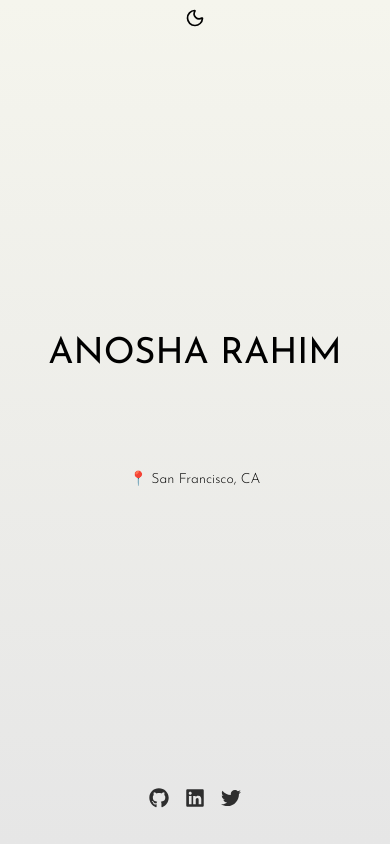
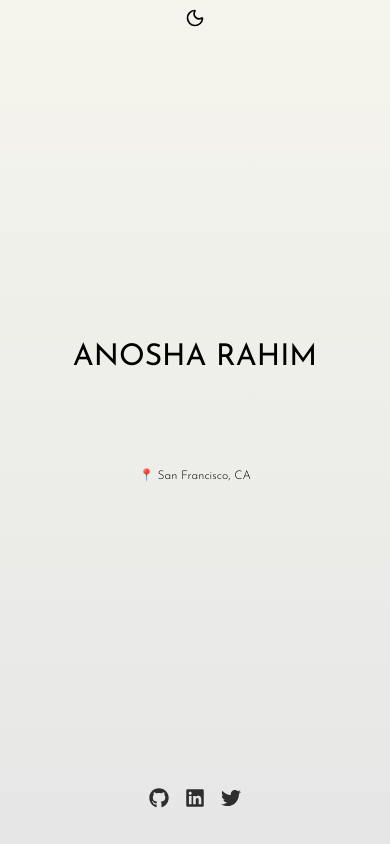
Before and after one commit to earthgirl7/personal-website, a Next.js app: page / in a window 390 px wide. Built offline with nearby package versions, Linux system fonts and the light colour scheme.

Commit message:
make items responsive

```diff
--- a/app/page.tsx
+++ b/app/page.tsx
@@ -34,18 +34,18 @@ export default function Home() {
       <main className="flex items-center justify-center min-h-screen">
         <div className="text-center">
           {/* <p className="text-xl font-light font-sans mb-5">Hi, my name is</p> */}
-          <h1 className="text-4xl font-sans font-semi-light mb-8">
+          <h1 className="text-3xl lg:text-4xl font-sans font-semi-light mb-8">
             ANOSHA RAHIM
           </h1>
 
-          <p className="text-2xl font-light font-sans flex justify-center items-center mb-8">
+          <p className="text-xl lg:text-xl font-light font-sans flex justify-center items-center mb-8">
             <span className="word-container">
               <span className={`word-change ${isChanging ? "changing" : ""}`}>
                 {currentWord}
               </span>
             </span>
           </p>
-          <p className="text-sm font-light font-sans mb-5">
+          <p className="text-xs lg:text-sm font-light font-sans mb-5">
             📍 San Francisco, CA
           </p>
         </div>
```
